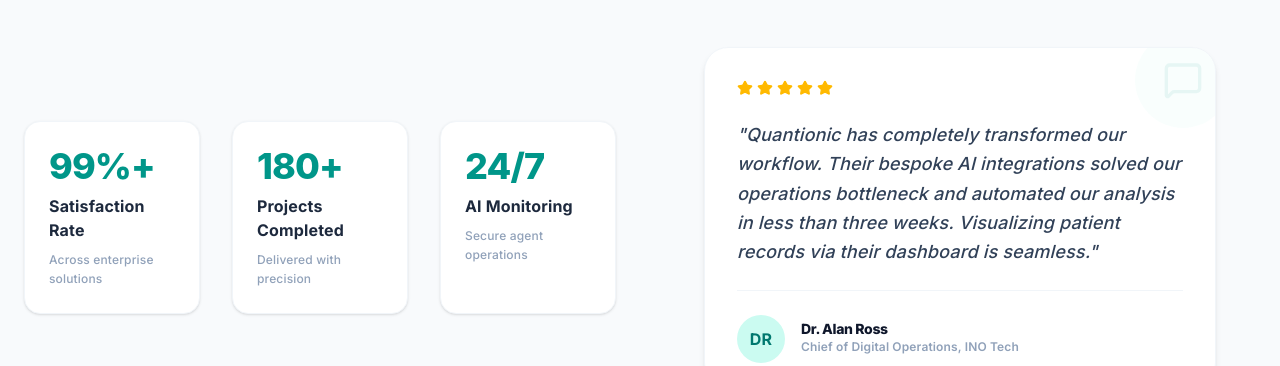
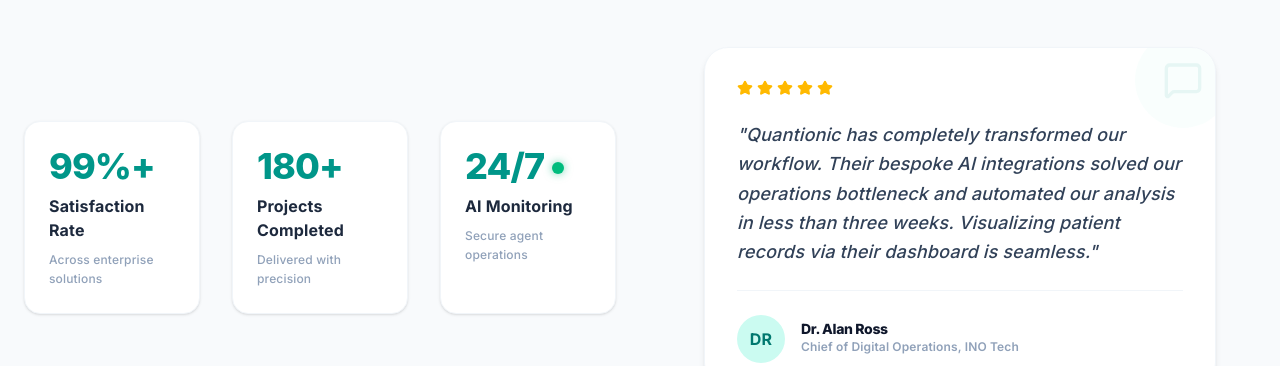
Before and after one commit to mikeyadav10042006-afk/quant-web-, a React (Vite) app: page / in a window 1280 px wide. Shown: the part 1300-1666 px from the top of the page. Built offline with nearby package versions, Linux system fonts and the light colour scheme; no server answers; grey boxes are pictures that could not be loaded.

Commit message:
feat: scroll-triggered counter animation + 24/7 pulse dot

```diff
--- a/src/components/Stats.jsx
+++ b/src/components/Stats.jsx
@@ -1,15 +1,66 @@
+import { useRef, useState, useEffect } from 'react';
 import { motion } from 'framer-motion';
 import { Star, MessageSquare } from 'lucide-react';
 
+function AnimatedCounter({ target, suffix = '', trigger }) {
+  const [count, setCount] = useState(0);
+
+  useEffect(() => {
+    if (!trigger) return;
+    let start = 0;
+    const duration = 2000;
+    const increment = target / (duration / 16);
+    let raf;
+
+    function step() {
+      start += increment;
+      if (start >= target) {
+        setCount(target);
+        return;
+      }
+      setCount(Math.floor(start));
+      raf = requestAnimationFrame(step);
+    }
+    raf = requestAnimationFrame(step);
+    return () => cancelAnimationFrame(raf);
+  }, [trigger, target]);
+
+  return (
+    <span>
+      {trigger ? count : 0}
+      {suffix}
+    </span>
+  );
+}
+
 export default function Stats() {
+  const sectionRef = useRef(null);
+  const [inView, setInView] = useState(false);
+
+  useEffect(() => {
+    const el = sectionRef.current;
+    if (!el) return;
+    const observer = new IntersectionObserver(
+      ([entry]) => {
+        if (entry.isIntersecting) {
+          setInView(true);
+          observer.disconnect();
+        }
+      },
+      { threshold: 0.5 }
+    );
+    observer.observe(el);
+    return () => observer.disconnect();
+  }, []);
+
   const stats = [
-    { value: '99%+', label: 'Satisfaction Rate', desc: 'Across enterprise solutions' },
-    { value: '180+', label: 'Projects Completed', desc: 'Delivered with precision' },
-    { value: '24/7', label: 'AI Monitoring', desc: 'Secure agent operations' },
+    { value: 99, suffix: '%+', label: 'Satisfaction Rate', desc: 'Across enterprise solutions', animate: true },
+    { value: 180, suffix: '+', label: 'Projects Completed', desc: 'Delivered with precision', animate: true },
+    { value: 24, suffix: '/7', label: 'AI Monitoring', desc: 'Secure agent operations', animate: false },
   ];
 
   return (
-    <section className="py-12 md:py-20 bg-slate-50 border-b border-slate-100">
+    <section ref={sectionRef} className="py-12 md:py-20 bg-slate-50 border-b border-slate-100">
       <div className="max-w-7xl mx-auto px-6 grid grid-cols-1 lg:grid-cols-12 gap-12 items-center">
         {/* Left Side: Stats Numbers */}
         <div className="lg:col-span-6 grid grid-cols-1 sm:grid-cols-3 gap-8">
@@ -22,16 +73,24 @@ export default function Stats() {
               transition={{ duration: 0.5, delay: index * 0.1 }}
               className="group relative bg-white p-6 rounded-2xl border border-slate-100 shadow-sm flex flex-col text-left space-y-2 cursor-default overflow-hidden transition-all duration-500 hover:border-[#009966]/30 hover:shadow-[0_8px_40px_rgba(0,153,102,0.15),0_0_20px_rgba(0,153,102,0.08)] hover:-translate-y-1"
             >
-              {/* Glow orb on hover */}
               <div className="absolute -top-10 -right-10 w-28 h-28 bg-gradient-to-br from-[#009966]/20 to-teal-400/10 rounded-full blur-2xl opacity-0 group-hover:opacity-100 transition-opacity duration-700 pointer-events-none" />
-              {/* Shimmer sweep */}
               <div className="absolute inset-0 bg-gradient-to-r from-transparent via-white/60 to-transparent -translate-x-full group-hover:translate-x-full transition-transform duration-1000 ease-in-out pointer-events-none" />
-              {/* Top accent line */}
               <div className="absolute top-0 left-0 right-0 h-[2px] bg-gradient-to-r from-transparent via-[#009966]/50 to-transparent scale-x-0 group-hover:scale-x-100 transition-transform duration-500 origin-center" />
 
-              <span className="relative text-4xl font-extrabold text-teal-600 font-sans tracking-tight group-hover:text-[#009966] transition-colors duration-300">
-                {stat.value}
-              </span>
+              {stat.animate ? (
+                <span className="relative text-4xl font-extrabold text-teal-600 font-sans tracking-tight group-hover:text-[#009966] transition-colors duration-300">
+                  <AnimatedCounter target={stat.value} suffix={stat.suffix} trigger={inView} />
+                </span>
+              ) : (
+                <span className="relative text-4xl font-extrabold text-teal-600 font-sans tracking-tight group-hover:text-[#009966] transition-colors duration-300 flex items-center gap-2">
+                  {stat.value}{stat.suffix}
+                  {/* Live pulse dot */}
+                  <span className="relative flex h-3 w-3 mt-1">
+                    <span className="absolute inline-flex h-full w-full rounded-full bg-emerald-400 opacity-75 animate-ping" />
+                    <span className="relative inline-flex rounded-full h-3 w-3 bg-emerald-500 shadow-[0_0_8px_rgba(16,185,129,0.6)]" />
+                  </span>
+                </span>
+              )}
               <span className="relative text-base font-bold text-slate-800 group-hover:text-[#0A1E4D] transition-colors duration-300">{stat.label}</span>
               <span className="relative text-xs text-slate-400 font-medium leading-relaxed group-hover:text-slate-500 transition-colors duration-300">{stat.desc}</span>
             </motion.div>
@@ -43,7 +102,7 @@ export default function Stats() {
           <div className="perspective-[1000px] group w-full max-w-lg h-[420px] sm:h-[340px]">
             <div className="relative w-full h-full transition-transform duration-700 transform-style-3d group-hover:rotate-y-180">
 
-              {/* FRONT SIDE (Current Content) */}
+              {/* FRONT SIDE */}
               <motion.div
                 initial={{ opacity: 0, x: 20 }}
                 whileInView={{ opacity: 1, x: 0 }}
@@ -51,27 +110,23 @@ export default function Stats() {
                 transition={{ duration: 0.6 }}
                 className="absolute inset-0 backface-hidden bg-white p-8 rounded-3xl border border-slate-100 shadow-md text-left overflow-hidden"
               >
-                {/* Decorative Quote Icon */}
                 <div className="absolute -top-4 -right-4 w-24 h-24 bg-teal-50 rounded-full flex items-center justify-center -z-0 opacity-40">
                   <MessageSquare className="w-10 h-10 text-teal-600/20" />
                 </div>
 
                 <div className="relative z-10 space-y-6">
-                  {/* Star Rating */}
                   <div className="flex items-center space-x-1 text-amber-400">
                     {[...Array(5)].map((_, i) => (
                       <Star key={i} className="w-4 h-4 fill-current" />
                     ))}
                   </div>
 
-                  {/* Quote */}
                   <blockquote className="text-lg text-slate-700 font-medium italic leading-relaxed">
                     "Quantionic has completely transformed our workflow. Their bespoke AI integrations solved our operations bottleneck and automated our analysis in less than three weeks. Visualizing patient records via their dashboard is seamless."
                   </blockquote>
 
                   <hr className="border-slate-100" />
 
-                  {/* Client Info */}
                   <div className="flex items-center space-x-4">
                     <div className="w-12 h-12 rounded-full bg-teal-100 flex items-center justify-center font-bold text-teal-700">
                       DR
@@ -84,7 +139,7 @@ export default function Stats() {
                 </div>
               </motion.div>
 
-              {/* BACK SIDE (New AI Photo Side) */}
+              {/* BACK SIDE */}
               <div className="absolute inset-0 backface-hidden rotate-y-180 bg-white border border-gray-100 rounded-2xl flex flex-col items-center justify-center p-6 shadow-sm">
                 <img
                   src="https://images.unsplash.com/photo-1559839734-2b71ea197ec2?auto=format&fit=crop&q=80&w=300"
```
